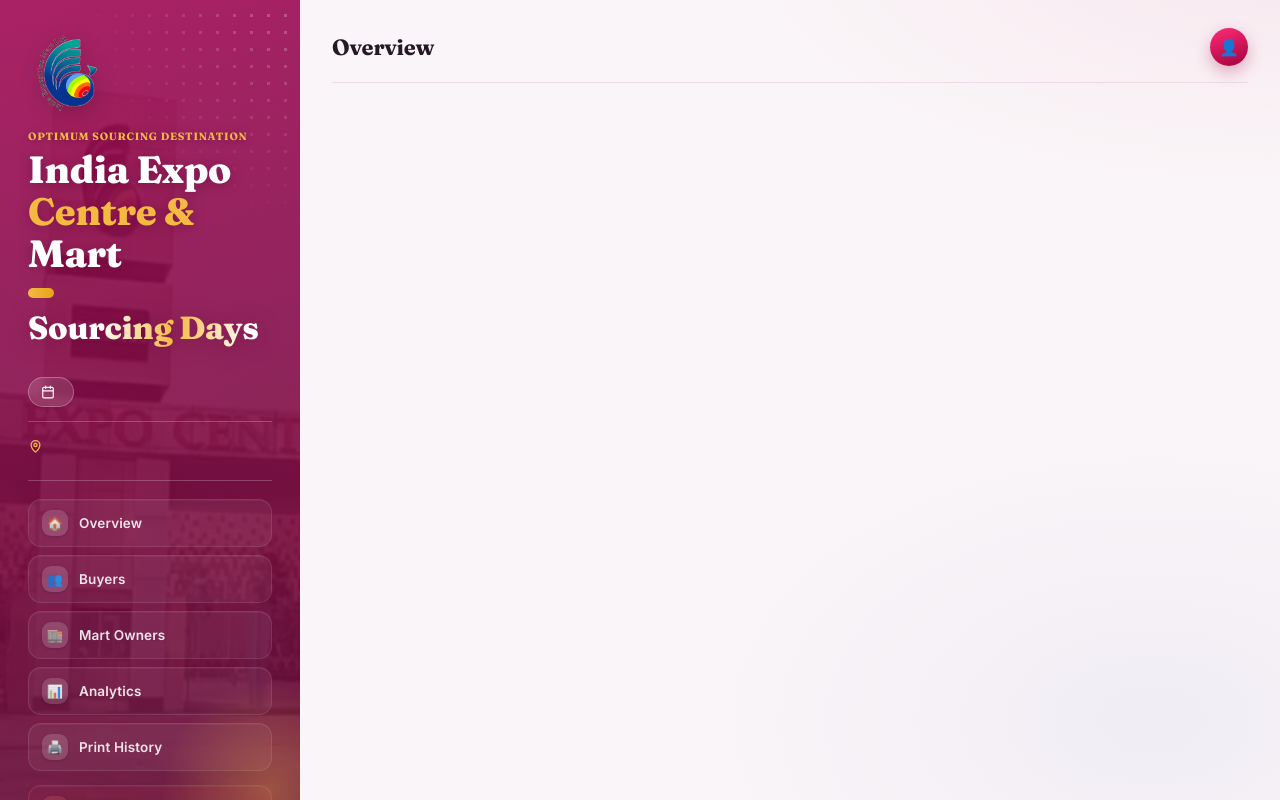
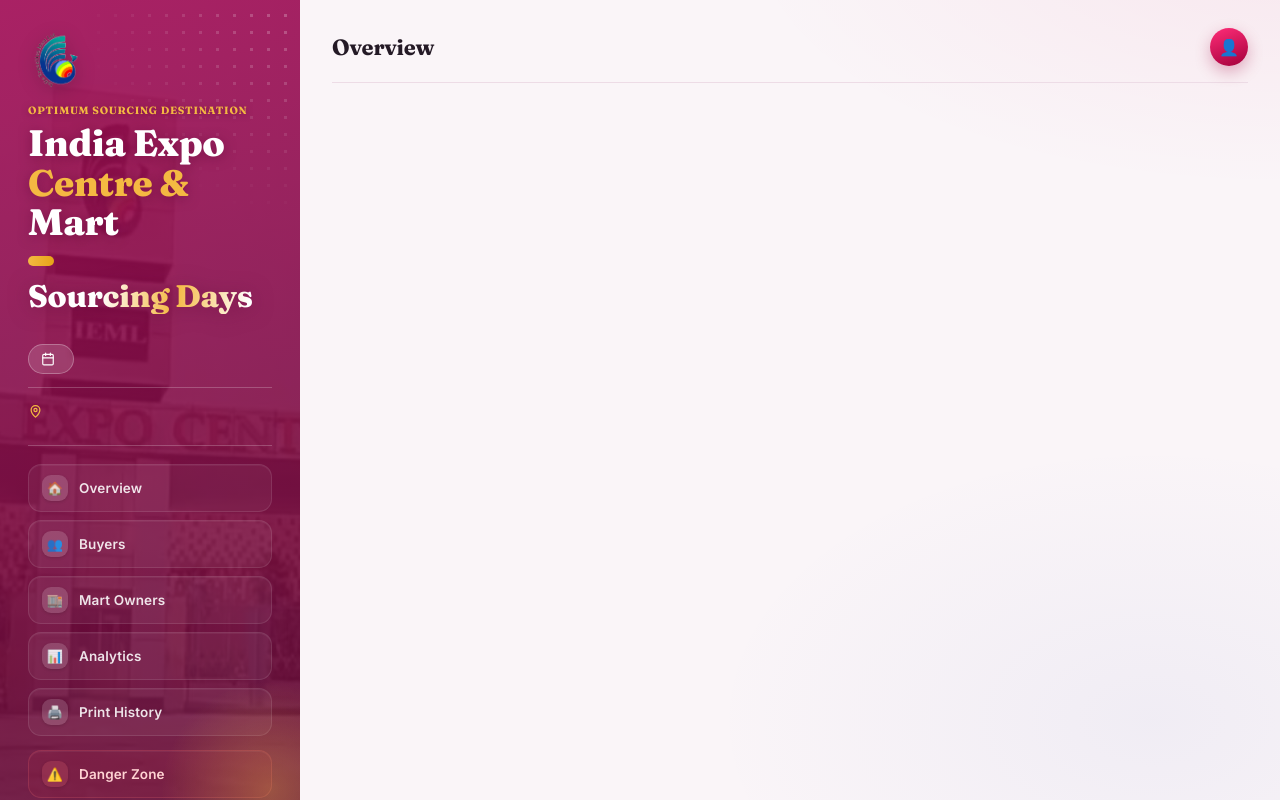
Before and after one commit to AnmolPandey9119/IEML-Mart-Days-Portal, a website: page public/dashboard.html in a window 1280 px wide. Drawn offline with Linux system fonts and the light colour scheme; no server answers.

Commit message:
Fixing same

```diff
--- a/public/css/style.css
+++ b/public/css/style.css
@@ -207,13 +207,13 @@
 
    /* ---------- Section nav — vertical list inside the identity panel ---------- */
    nav.nav-list {
-     display: flex; flex-direction: column; gap: 8px;
-     margin-top: 8px; margin-bottom: 18px;
-     padding-top: 18px; border-top: 1px solid rgba(255,255,255,0.22);
+     display: flex; flex-direction: column; gap: clamp(4px, 1vh, 8px);
+     margin-top: clamp(4px, 1vh, 8px); margin-bottom: clamp(8px, 2.2vh, 18px);
+     padding-top: clamp(8px, 2.2vh, 18px); border-top: 1px solid rgba(255,255,255,0.22);
    }
    .nav-item {
      display: flex; align-items: center; gap: 11px;
-     padding: 10px 13px; border-radius: 13px; font-size: 13.5px; font-weight: 600;
+     padding: clamp(7px, 1.3vh, 10px) 13px; border-radius: 13px; font-size: 13.5px; font-weight: 600;
      letter-spacing: 0.01em;
      color: rgba(255,255,255,0.88); text-decoration: none;
      border: 1px solid rgba(255,255,255,0.10);
@@ -300,7 +300,7 @@
        url("/assets/expo-mart-gate.png");
      background-size: cover;
      background-position: center 35%;
-     padding: 34px 28px;
+     padding: clamp(18px, 4vh, 34px) 28px;
      display: flex; flex-direction: column;
      height: 100%; overflow-y: auto;
    }
@@ -320,41 +320,41 @@
    }
    .identity-inner { position: relative; display: flex; flex-direction: column; flex: 1; min-height: 0; }
    .identity-logo {
-     width: 78px; height: 78px; object-fit: contain; margin-bottom: 18px;
+     width: clamp(44px, 7vh, 78px); height: clamp(44px, 7vh, 78px); object-fit: contain; margin-bottom: clamp(8px, 2vh, 18px);
      filter: drop-shadow(0 4px 10px rgba(0,0,0,0.2));
    }
    .identity-eyebrow {
-     margin: 0 0 6px; font-family: var(--font-display); font-weight: 700;
+     margin: 0 0 clamp(3px, 0.8vh, 6px); font-family: var(--font-display); font-weight: 700;
      font-size: 10.5px; letter-spacing: 0.07em; text-transform: uppercase;
      white-space: nowrap;
      color: var(--gold-soft); text-shadow: 0 1px 6px rgba(98, 10, 56, 0.5);
    }
    .identity-kicker {
-     margin: 0 0 14px; font-family: var(--font-display); font-weight: 800;
-     font-size: 38px; line-height: 1.1; letter-spacing: -0.01em;
+     margin: 0 0 clamp(6px, 1.8vh, 14px); font-family: var(--font-display); font-weight: 800;
+     font-size: clamp(24px, 4.6vh, 38px); line-height: 1.08; letter-spacing: -0.01em;
      color: #fff;
      text-shadow: 0 2px 12px rgba(98, 10, 56, 0.5);
    }
    .identity-kicker-accent { color: var(--gold-soft); }
    .identity-badge {
-     display: inline-block; width: fit-content; margin-bottom: 12px;
+     display: inline-block; width: fit-content; margin-bottom: clamp(6px, 1.5vh, 12px);
      padding: 5px 13px; border-radius: 999px;
      background: linear-gradient(90deg, var(--gold-soft) 0%, var(--gold) 100%);
      color: #5a3600; font-family: var(--font-display); font-size: 11.5px; font-weight: 800;
      letter-spacing: 0.02em;
    }
    .identity-subheading {
-     margin: 0 0 12px; font-family: var(--font-display); font-weight: 800;
-     font-size: 32px; line-height: 1.15; letter-spacing: -0.01em;
+     margin: 0 0 clamp(6px, 1.5vh, 12px); font-family: var(--font-display); font-weight: 800;
+     font-size: clamp(20px, 3.9vh, 32px); line-height: 1.15; letter-spacing: -0.01em;
      background: linear-gradient(100deg, #fff 30%, var(--gold-soft) 60%, #fff 90%);
      -webkit-background-clip: text; background-clip: text; -webkit-text-fill-color: transparent; color: #fff;
      filter: drop-shadow(0 2px 10px rgba(98, 10, 56, 0.5));
    }
    .identity-tagline {
-     margin: 0 0 18px; font-size: 13px; line-height: 1.55; max-width: 32ch;
+     margin: 0 0 clamp(8px, 2.2vh, 18px); font-size: 13px; line-height: 1.55; max-width: 32ch;
      color: rgba(255,255,255,0.9); text-shadow: 0 1px 6px rgba(98, 10, 56, 0.4);
    }
-   .identity-chips { display: flex; flex-wrap: wrap; gap: 8px; margin-bottom: 14px; }
+   .identity-chips { display: flex; flex-wrap: wrap; gap: 8px; margin-bottom: clamp(6px, 1.7vh, 14px); }
    .chip {
      display: inline-flex; align-items: center; gap: 6px;
      font-weight: 600; font-size: 12.5px; padding: 7px 12px; border-radius: 999px;
@@ -365,14 +365,14 @@
      -webkit-backdrop-filter: blur(3px); backdrop-filter: blur(3px);
    }
    .identity-venue {
-     display: flex; align-items: flex-start; gap: 8px; margin: 0 0 18px;
-     padding-top: 16px; border-top: 1px solid rgba(255,255,255,0.22);
+     display: flex; align-items: flex-start; gap: 8px; margin: 0 0 clamp(8px, 2.2vh, 18px);
+     padding-top: clamp(8px, 1.9vh, 16px); border-top: 1px solid rgba(255,255,255,0.22);
      font-size: 12.5px; line-height: 1.5; color: rgba(255,255,255,0.92);
      text-shadow: 0 1px 6px rgba(98, 10, 56, 0.4);
    }
    .identity-venue svg { width: 15px; height: 15px; flex-shrink: 0; margin-top: 1px; color: var(--gold-soft); }
    .identity-footer {
-     margin: auto 0 0; padding-top: 14px; border-top: 1px solid rgba(255,255,255,0.22);
+     margin: auto 0 0; padding-top: clamp(8px, 1.7vh, 14px); border-top: 1px solid rgba(255,255,255,0.22);
      font-size: 11.5px; color: rgba(255,255,255,0.82);
      text-shadow: 0 1px 6px rgba(98, 10, 56, 0.4);
    }
```
